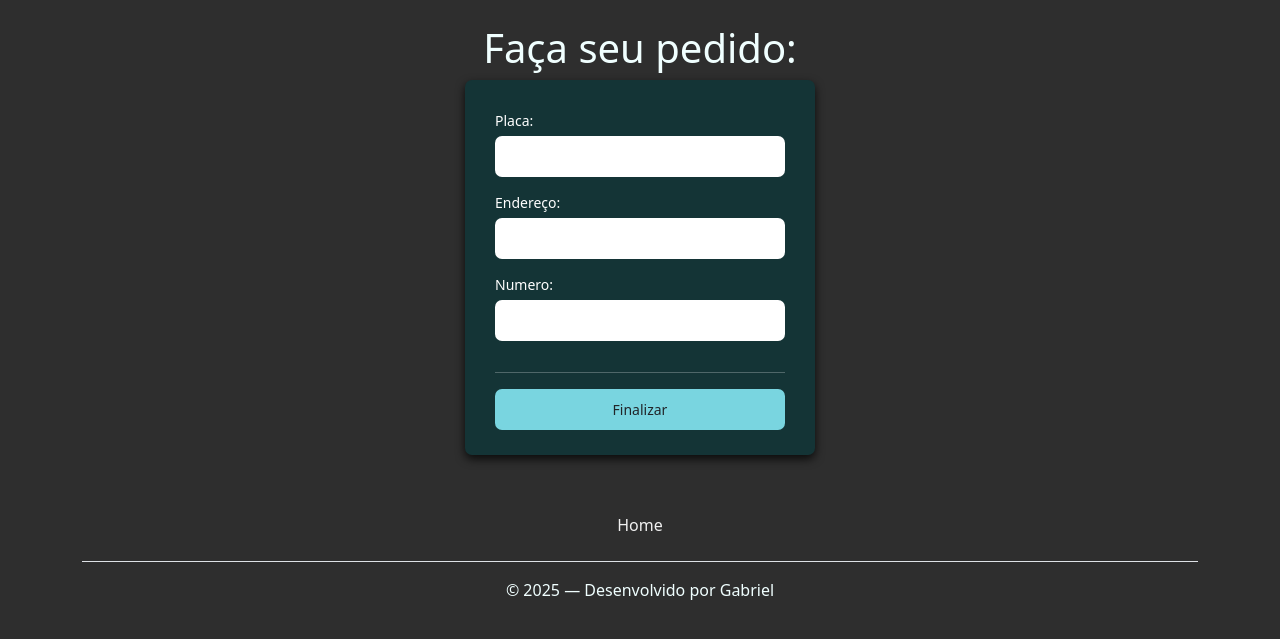
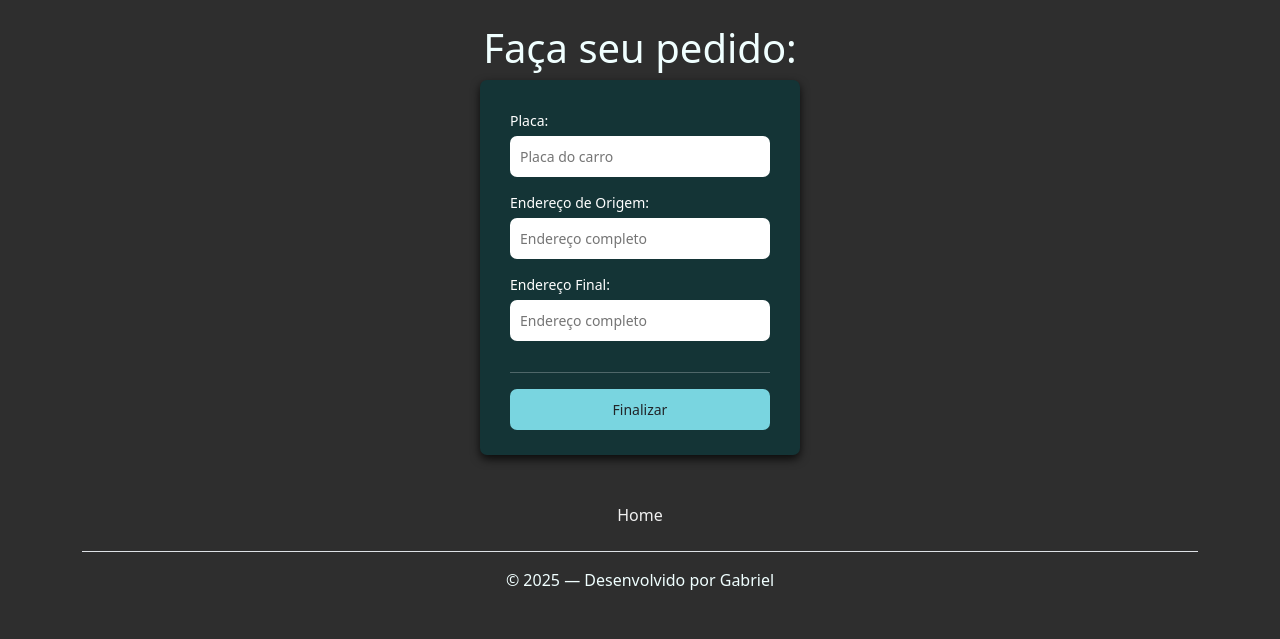
Before and after one commit to gabrielpassos2008/inicio_chegando, a Flask app: page /chamar_guincho in a window 1280 px wide. Shown: the part 78-717 px from the top of the page. Run offline with Flask 3, Linux system fonts and the light colour scheme; some libraries are stand-ins or nearby versions.

Commit message:
finalizei o função de cadastrar pedido de guincho, precisei criar a funçao post_chamar_guincho ele extrai os dados do html e nisso faz um teste e envia junto o id do usuario

```diff
--- a/app.py
+++ b/app.py
@@ -35,8 +35,9 @@ def post_chamar_guincho():
     placa = fk.request.form['placa']
     endereco_origem = fk.request.form['endereco_origem']
     endereco_final = fk.request.form['endereco_final']
-    if not model.cadastrar_pedido_guincho(placa,endereco_origem,endereco_final):
-        return fk.redirect('/home')
+    id_usuarios = fk.session['id']
+    if not model.cadastrar_pedido_guincho(placa,endereco_origem,endereco_final,id_usuarios[0]):
+        return fk.redirect('/')
     else:
         return fk.redirect('/chamar_guincho')
 
@@ -61,7 +62,7 @@ def valida_login():
     valor =  model.pesquisar_login(email,senha)
     if valor:
         fk.session['email'] = email
-        fk.session['id'] = valor[0]
+        fk.session['id'] = valor
         return fk.redirect('/')
     else:
         return fk.redirect('login')
--- a/templates/chamar_guincho.html
+++ b/templates/chamar_guincho.html
@@ -10,14 +10,14 @@
 
     {%include "componentes/menu.html"%}
     <h1>Faça seu pedido:</h1>
-    <section id="logar" class="form-box">
-        <form action="">
-            <label for="email">Placa:</label>
-            <input type="text" name="placa" class="input" value="">
-            <label for="senha">Endereço:</label>
-            <input type="text" name="endereco" class="input">
-            <label for="senha">Numero:</label>
-            <input type="text" name="numeroEdereço" class="input">
+    <section class="form-box">
+        <form action="/chamar_guincho" method="post">
+            <label >Placa:</label>
+            <input type="text" name="placa" class="input" placeholder="Placa do carro">
+            <label >Endereço de Origem:</label>
+            <input type="text" name="endereco_origem" class="input" placeholder="Endereço completo">
+            <label >Endereço Final:</label>
+            <input type="text" name="endereco_final" class="input"  placeholder="Endereço completo">
             <hr>
             <input type="submit" name="btFinalizar" value="Finalizar" class="btn">
         </form>
```
Also changed, not shown: model.py (+4 -5 lines), banco_chegando_pi.db.
